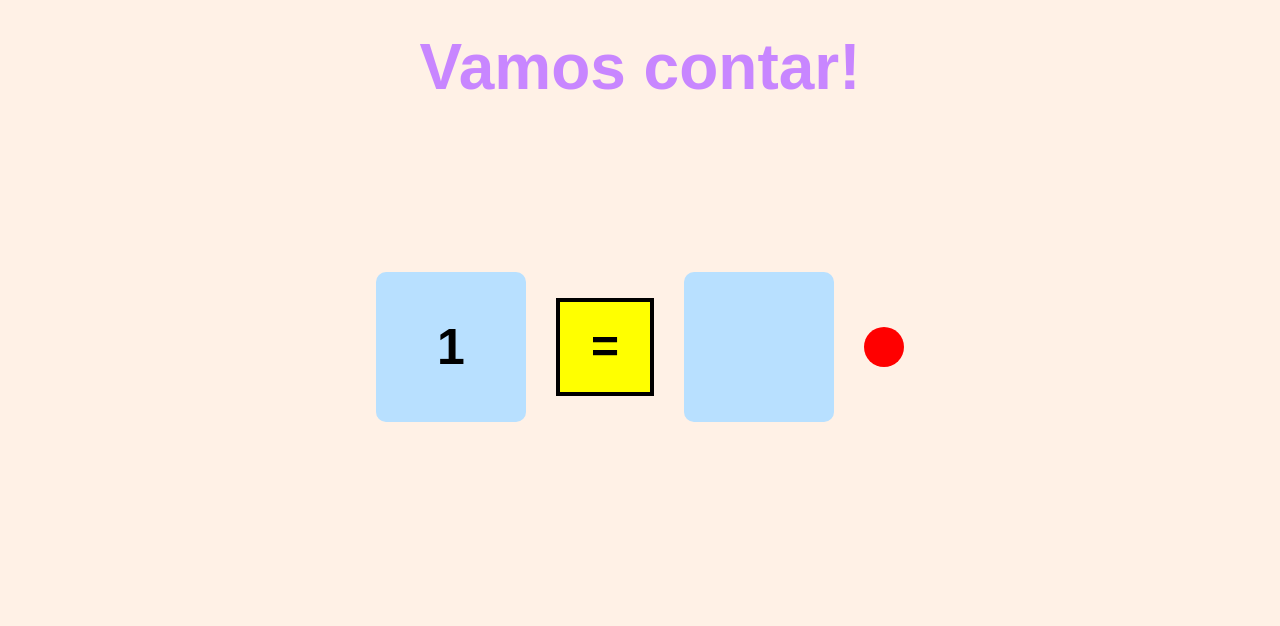
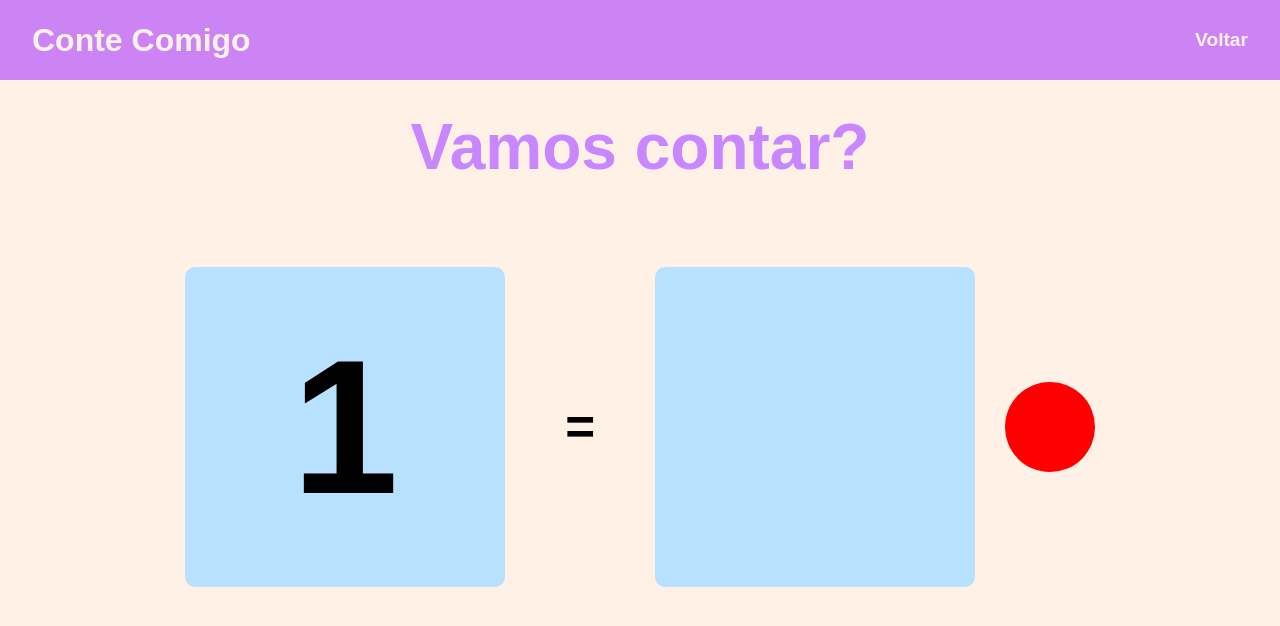
Before and after one commit to caiomatenorio/programando-o-futuro-final, a Flask app: template app/templates/countWithMeGame.html in a window 1280 px wide. Shown: the top 626 px of the page. Run offline with Flask 3, Linux system fonts and the light colour scheme; the template is opened without the code that fills it, so the values that code supplies are empty.

Commit message:
feat: improve layout and responsiveness of countWithMeGame components

```diff
--- a/app/static/css/countWithMeGame.css
+++ b/app/static/css/countWithMeGame.css
@@ -1,13 +1,30 @@
 body {
   font-family: Arial, sans-serif;
-  background-color: #FFF1E6;
+  background-color: #fff1e6;
   margin: 0;
   padding: 0;
   text-align: center;
 }
 
-h1 {
-  color: #C886FF;
+header {
+  background-color: #cc84f4;
+  color: #fff1e6;
+  display: flex;
+  justify-content: space-between;
+  align-items: center;
+  height: 10vh;
+  padding: 0 2em;
+}
+
+header a {
+  text-decoration: none;
+  color: #fff1e6;
+  font-weight: bold;
+  font-size: 1.2rem;
+}
+
+#title {
+  color: #c886ff;
   font-size: 64px;
   margin-top: 30px;
 }
@@ -16,6 +33,7 @@ h1 {
   display: flex;
   justify-content: center;
   align-items: center;
+  flex-direction: column;
   min-height: 400px;
   margin-top: 40px;
 }
@@ -26,14 +44,15 @@ h1 {
   gap: 30px;
 }
 
-.caixa-numero, .caixa-resposta {
-  background-color: #B8E0FF;
-  width: 150px;
-  height: 150px;
+.caixa-numero,
+.caixa-resposta {
+  background-color: #b8e0ff;
+  width: 25vw;
+  height: 25vw;
   display: flex;
   justify-content: center;
   align-items: center;
-  font-size: 50px;
+  font-size: 12rem;
   font-weight: bold;
   border-radius: 10px;
 }
@@ -68,25 +87,24 @@ h1 {
 }
 
 .igual {
-  background-color: yellow;
-  width: 90px;
-  height: 90px;
   font-weight: bold;
-  font-size: 48px;
+  font-size: 4vw;
+  margin: auto 30px;
   display: flex;
   align-items: center;
   justify-content: center;
-  border: 4px solid black;
 }
 
 .circulos {
   display: flex;
+  flex-wrap: wrap;
   gap: 20px;
+  max-width: 30vw;
 }
 
 .circulo {
-  width: 40px;
-  height: 40px;
+  width: 7vw;
+  height: 7vw;
   background-color: red;
   border-radius: 50%;
   cursor: grab;
--- a/app/templates/countWithMeGame.html
+++ b/app/templates/countWithMeGame.html
@@ -2,15 +2,20 @@
 <html lang="pt">
   <head>
     <meta charset="UTF-8" />
-  <meta name="viewport" content="width=device-width, initial-scale=1.0"/>
-  <title>Jogo de contar</title>
-  <link rel="stylesheet" href="/static/css/countWithMeGame.css">
+    <meta name="viewport" content="width=device-width, initial-scale=1.0" />
+    <title>EducaKids</title>
+    <link rel="stylesheet" href="/static/css/countWithMeGame.css" />
   </head>
   <body>
-  <h1>Vamos contar!</h1>
+    <header>
+      <h1>Conte Comigo</h1>
+      <a href="/inicio">Voltar</a>
+    </header>
+
+    <h1 id="title">Vamos contar?</h1>
     <div class="container"></div>
 
-  <div id="messageContainer" style="display: none;">
+    <div id="messageContainer" style="display: none">
       <div id="gameWin">
         <h1>Você ganhou!</h1>
         <p>Parabéns! Você completou o jogo!</p>
--- a/app/templates/memoryGame.html
+++ b/app/templates/memoryGame.html
@@ -9,7 +9,7 @@
   </head>
   <body>
     <header>
-      <h1>Jogo das Emoções</h1>
+      <h1>Memória das Emoções</h1>
       <a href="/inicio">Voltar</a>
     </header>
     <h1 id="description">Encontre as emoções iguais</h1>
```
Also changed, not shown: app/static/css/colorGame.css (+11 -15 lines), app/static/css/home.css (+11 -9 lines), app/static/css/memoryGame.css (+10 -15 lines), app/static/css/whoAmI.css (+11 -10 lines), app/static/js/countWithMeGame.js (+5 -5 lines). Lines whose indentation alone changed are shown as unchanged.
